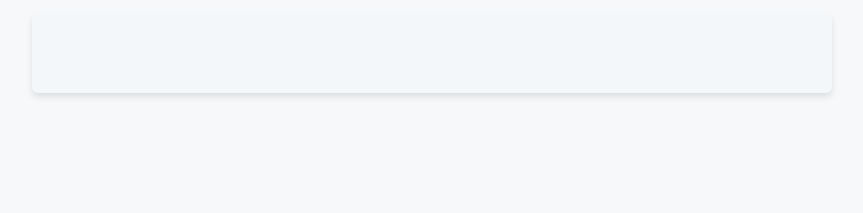
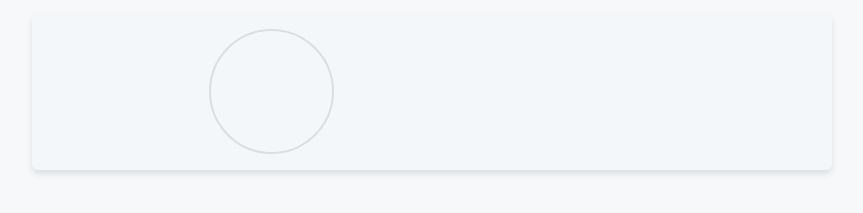
Before and after one commit to katze-a0/Javascript_mini_projects, a plain HTML site: page Trying_github/index.html in a window 1280 px wide. Shown: the part 133-346 px from the top of the page, without its empty margins (208-1071 px from the left). Drawn offline with Linux system fonts and the light colour scheme.

Commit message:
avatar added

```diff
--- a/Trying_github/index.html
+++ b/Trying_github/index.html
@@ -19,11 +19,10 @@
               />
     <button id="search_btn">Search</button>
     </div>
-    <div id="result_section">
-
-
+    <div id="profile_info">
+        <div id="avatar"> </div>
+        <div id="result_section"> </div>
     </div>
-
     <script src="./script1.js" defer></script>
 </body>
 </html>
--- a/Trying_github/script1.js
+++ b/Trying_github/script1.js
@@ -5,6 +5,7 @@ const api_url="https://api.github.com/users/";
 
 //  event listener to the button for the 'click' event
 button.addEventListener('click', async() => {
+
     // Retrieve the value from the input field and trim it
     const username = nameInput.value.trim();
 
@@ -34,13 +35,24 @@ async function getData(username){
     }
 const check_result =(username, isFound)=>{
     if(isFound){
+
+        avatar.style.backgroundImage = `url(${isFound.avatar_url})`;
+        avatar.style.backgroundSize = 'cover';
+        avatar.style.backgroundPosition = 'center';
+
        const re=document.getElementById("result_section");
        re.innerHTML=`<p>Username  <strong>  ${username}  </strong>  found </p>
                     <br>
                      <p> Repositories : ${isFound.public_repos}</p>
                      <br>
                      <p>Followers: ${isFound.followers}</p>
+                     <br>
+                     <p>Following:${isFound.following}</p>
+                     <br>
+
        `;
+
+
     }
     else{
         re.innerHTML=`Username <strong> ${username} </strong> not found`;
--- a/Trying_github/style.css
+++ b/Trying_github/style.css
@@ -1,66 +1,4 @@
-/*
-* {
-    margin: 0;
-    padding: 0;
-    box-sizing: border-box;
-}
-body{
-    background-color: #f6f8fa;
-    line-height: 1.6;
-    font-family: -apple-system, BlinkMacSystemFont, 'Segoe UI', Roboto, Oxygen,
-    Ubuntu, Cantarell, 'Open Sans', 'Helvetica Neue', sans-serif;
-}
-h1{
-    font-size:35px;
-    color: #24292e;
-    margin-top:30px;
-}
 
-.search_id{
-    max-width: 800px;
-    margin: 4rem auto;
-    padding: 0 1rem;
-    text-align:center;
-    display:flex;
-    gap:1rem;
-    margin-bottom:2 rem;
-
-}
-
-input {
-    flex: 1;
-    padding: 0.75rem;
-    border: 1px solid #e1e4e8;
-    border-radius: 6px;
-    font-size: 1rem;
-
-}
-
-button {
-    padding: 0.75rem 1.5rem;
-    background-color: #2ea44f;
-    color: white;
-    border-radius:6px;
-    border:none;
-    font-size:1rem;
-    cursor: pointer;
-}
-
-#result_section {
-    width: 100%;
-    max-width: 800px;
-    display: flex;
-    align-items: center;
-    justify-content: center;
-    padding: 1rem;
-    background-color: #e1e4e8;
-    border-radius: 6px;
-    box-shadow: 0 4px 6px rgba(0, 0, 0, 0.1);
-    min-height: 250px;
-}
-#result{
-    flex:1;
-} */
 
 
 * {
@@ -111,18 +49,38 @@ button {
     cursor: pointer;
 }
 
-#result_section {
+
+
+
+#profile_info{
     width: 100%;
     max-width: 800px;
     display: flex;
-    flex-direction:column;
+    justify-content: space-around;
     align-items: center;
-    justify-content: center;
+    /* justify-content: center; */
     padding: 1rem;
     background-color: #f4f7fa;
     border-radius: 6px;
     box-shadow: 0 4px 6px rgba(0, 0, 0, 0.1);
     min-height: 80px;
+    display:flex;
+    flex-direction:row;
+
+}
+
+#avatar{
+    height:125px;
+    width:125px;
+    cursor:pointer;
+    border-radius:50%;
+    border: 2px solid #ddd;
+
+}
+#result_section{
+    display:flex;
+    flex-direction:column;
+
 }
 
 #result_section p{
```
